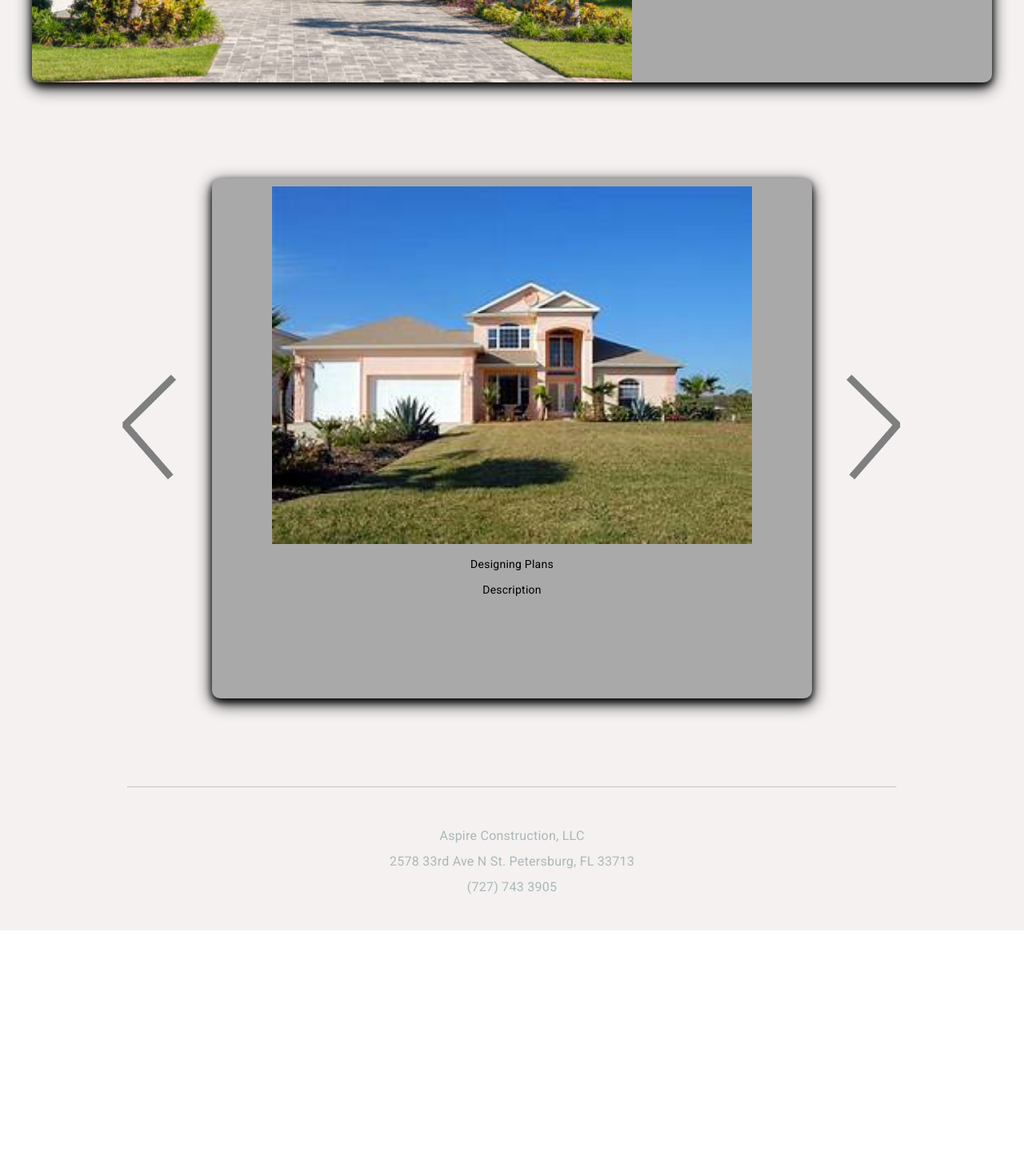
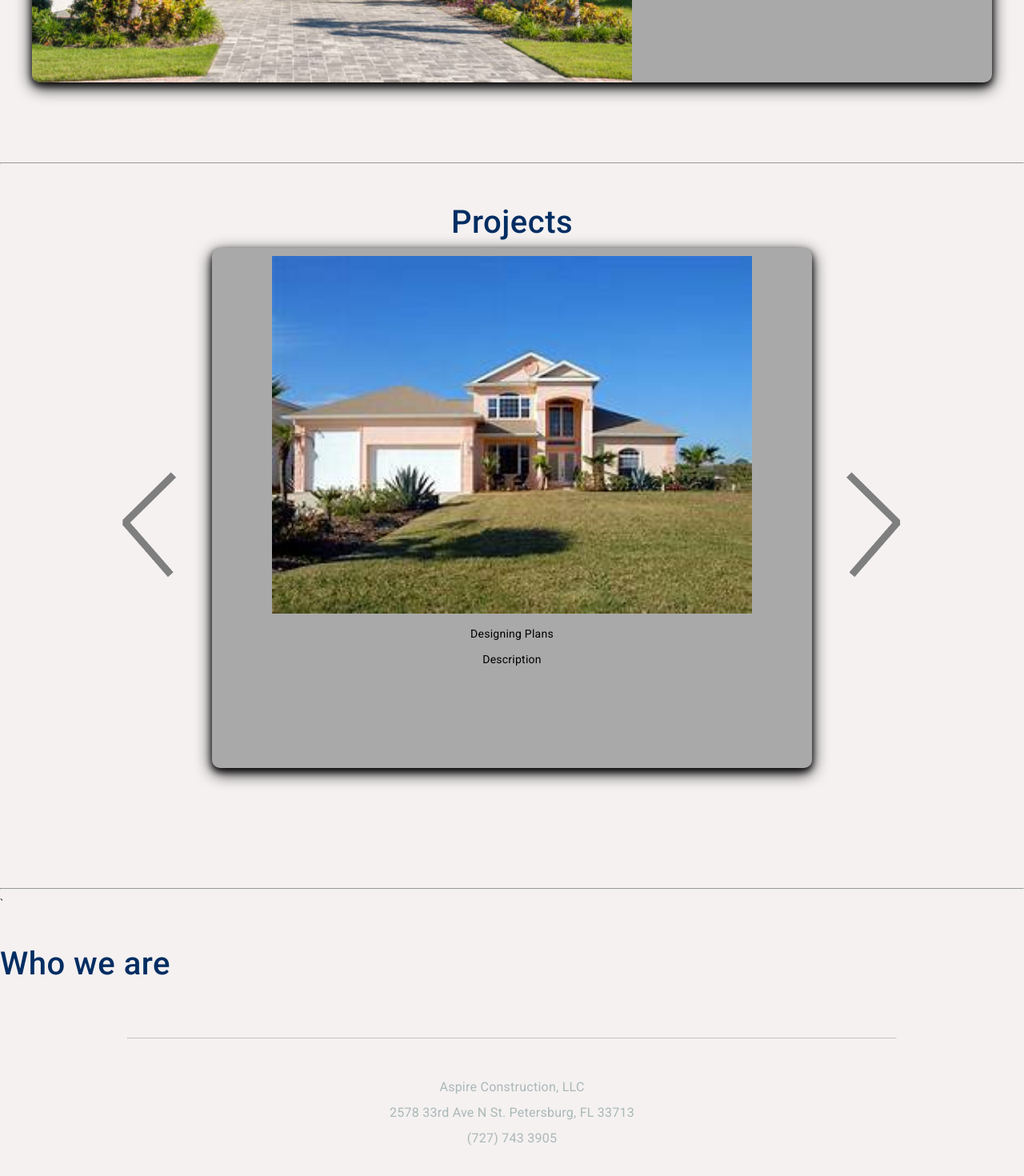
Before and after one commit to Hulkout19/TBC, an Angular app in the folder TBWeb/: page / in a window 1280 px wide. Shown: the part 592-2062 px from the top of the page at 80% size. Before the commit the page ends 1755 px from the top, so only its background shows below. Built offline with nearby package versions, Linux system fonts and the light colour scheme.

Commit message:
committing

```diff
--- /dev/null
+++ b/TBWeb/src/app/about/about.component.css
@@ -0,0 +1,7 @@
+.title h2{
+    font-size: 40px;
+    margin-top: 50px;
+    margin-left: auto;
+    margin-right: auto;
+    color: #002D62;
+}
--- /dev/null
+++ b/TBWeb/src/app/about/about.component.html
@@ -0,0 +1,3 @@
+<div class="title">
+    <h2>Who we are</h2>
+</div>
--- a/TBWeb/src/app/app.module.ts
+++ b/TBWeb/src/app/app.module.ts
@@ -42,6 +42,7 @@ import { FooterComponent } from './footer/footer.component';
 import { ContactComponent } from './contact/contact.component';
 import { SliderComponent } from './slider/slider.component';
 import { NewSliderComponent } from './new-slider/new-slider.component';
+import { AboutComponent } from './about/about.component';
 
 
 
@@ -53,6 +54,7 @@ import { NewSliderComponent } from './new-slider/new-slider.component';
     FooterComponent,
     ContactComponent,
     NewSliderComponent,
+    AboutComponent,
   ],
   imports: [
     BrowserAnimationsModule,
--- a/TBWeb/src/app/home/home.component.css
+++ b/TBWeb/src/app/home/home.component.css
@@ -67,3 +67,7 @@ body{
     justify-content: center;
     align-items: center;
 }
+
+.divider1{
+    margin-top: 100px;
+}
--- a/TBWeb/src/app/home/home.component.html
+++ b/TBWeb/src/app/home/home.component.html
@@ -17,8 +17,16 @@
 
 </div>
 <!-- <app-slider></app-slider> -->
+<hr class="divider1">
+
  <div class="slider">
 <app-new-slider></app-new-slider>
 </div>
 
+<hr class="divider1">`
+
+<div class="about">
+  <app-about></app-about>
+</div>
+
 </body>
--- a/TBWeb/src/app/new-slider/new-slider.component.css
+++ b/TBWeb/src/app/new-slider/new-slider.component.css
@@ -1,7 +1,6 @@
 .card{
     overflow-y: hidden;
     text-align: center;
-    margin-top: 70px;
     margin-bottom: 50px;
     width: 750px;
     height: 650px;
@@ -41,9 +40,30 @@
 
 
 }
+
+.rightArrow:active{
+    transform: translateX(5px);
+}
+
 .leftArrow{
     width: 150px;
     height: 150px;
     cursor: pointer;
 
 }
+
+.leftArrow:active{
+    transform: translateX(-5px);
+}
+
+.title{
+    text-align: center;
+}
+
+.title h2{
+    font-size: 40px;
+    margin-top: 50px;
+    margin-left: auto;
+    margin-right: auto;
+    color: #002D62;
+}
--- a/TBWeb/src/app/new-slider/new-slider.component.html
+++ b/TBWeb/src/app/new-slider/new-slider.component.html
@@ -1,3 +1,7 @@
+<div class="title">
+    <h2>Projects</h2>
+</div>
+
 <div class="holder">
 <div class="leftButton" (click)="moveLeft()"> <img class="leftArrow" src="assets/Left-Arrow.png"></div>
 
```
Also changed, not shown: TBWeb/src/app/about/about.component.ts (added, +10 -0 lines), 1 other file (tests, documents, lock files or other folders).
